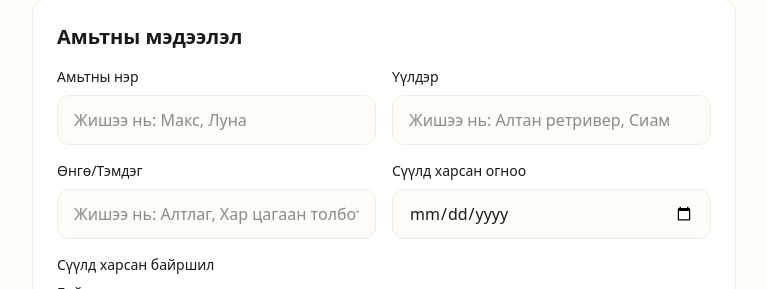
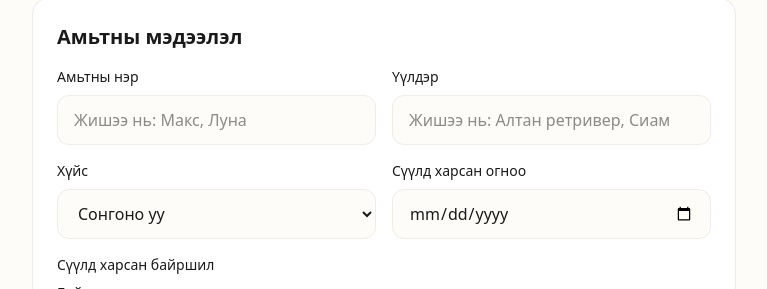
Before and after one commit to Moligochir/teamproject, a Next.js app in the folder frontend/: page /report in a window 1280 px wide. Shown: the part 814-1103 px from the top of the page, without its empty margins (256-1023 px from the left). Built offline with nearby package versions, Linux system fonts and the light colour scheme; no server answers; grey boxes are pictures that could not be loaded.

Commit message:
added-gender

```diff
--- a/frontend/src/app/report/page.tsx
+++ b/frontend/src/app/report/page.tsx
@@ -5,12 +5,12 @@ import Link from "next/link";
 import MapLocationPicker from "../components/mapLocationPicker";
 import { DeleteIcon, EditIcon } from "../components/icons";
 import { useUser } from "@clerk/nextjs";
-import { log } from "console";
+
 
 
 export default function ReportPage() {
   const { user } = useUser();
-  console.log(user);
+
   const [formData, setFormData] = useState({
     status: "lost",
     type: "dog",
@@ -242,19 +242,32 @@ export default function ReportPage() {
                 />
               </div>
               <div>
-                <label className="block text-sm font-medium mb-2">
-                  Өнгө/Тэмдэг
-                </label>
-                <input
-                  type="text"
-                  name="color"
-                  value={formData.color}
-                  onChange={handleChange}
-                  placeholder="Жишээ нь: Алтлаг, Хар цагаан толботой"
-                  required
-                  className="w-full px-4 py-3 bg-background border border-card-border rounded-xl focus:outline-none focus:ring-2 focus:ring-primary focus:border-transparent"
-                />
-              </div>
+  <label
+    htmlFor="gender"
+    className="block text-sm font-medium mb-2"
+  >
+    Хүйс
+  </label>
+
+  <select
+    id="gender"
+    name="gender"
+    value={formData.gender}
+    onChange={handleChange}
+    required
+    className="w-full px-4 py-3 bg-background border border-card-border rounded-xl focus:outline-none focus:ring-2 focus:ring-primary focus:border-transparent"
+  >
+    <option value="" >
+      Сонгоно уу
+    </option>
+    <option value="male">Эрэгтэй</option>
+    <option value="female">Эмэгтэй</option>
+    <option value="other">Бусад</option>
+
+  </select>
+</div>
+
+
               <div>
                 <label className="block text-sm font-medium mb-2">
                   {formData.status === "lost"
```
